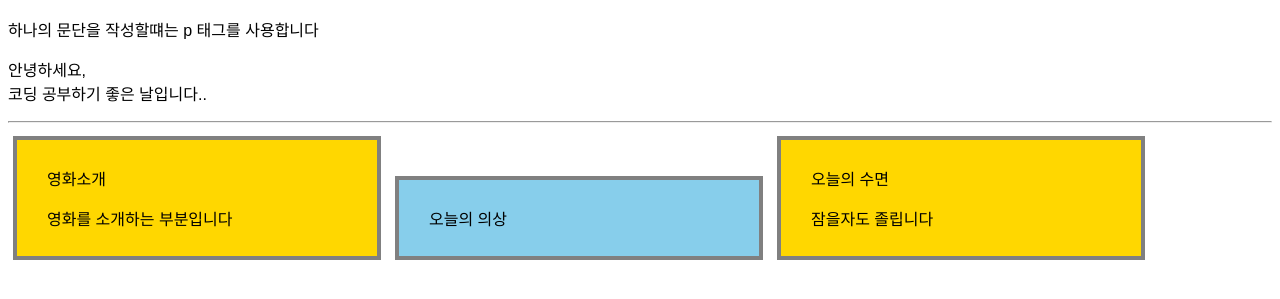
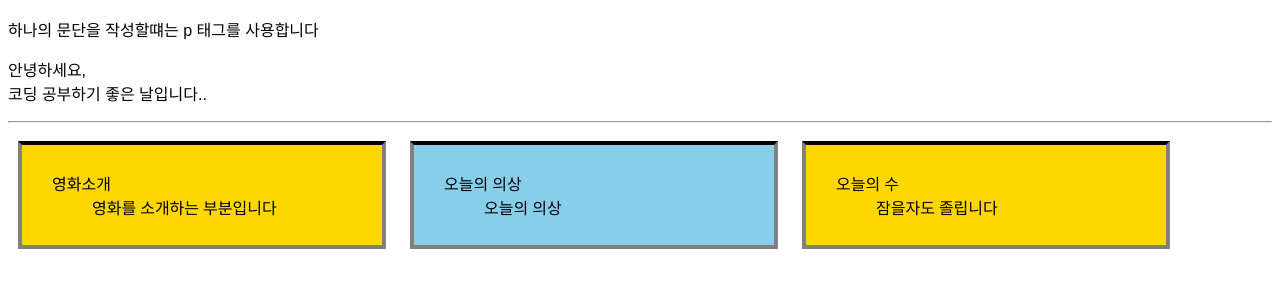
Before and after one commit to KHyeonggi/WebStudy, a plain HTML site: page index.html in a window 1280 px wide. Shown: the part 127-426 px from the top of the page. Drawn offline with Linux system fonts and the light colour scheme.

Commit message:
dl dt dd +

```diff
--- a/index.html
+++ b/index.html
@@ -7,7 +7,7 @@
     <style>
         div{
             display: inline-block;
-            border-top: solid 4px gray;
+            border-top: solid 4px rgb(0, 0, 0);
             border-left: solid 4px gray;
             border-right: solid 4px gray;
             border-bottom: solid 4px gray;
@@ -15,11 +15,7 @@
             padding: 10px 30px 10px 30px;
             width: 300px;
         }
-        div {
 
-            margin: 5px;
-            width: 300px;
-        }
         div.contents{
             background-color: gold;
         }
@@ -36,16 +32,25 @@
     <h2>김형기</h2>
     <p>하나의 문단을 작성할떄는 p 태그를 사용합니다</p>
     <p>안녕하세요,<br>코딩 공부하기 좋은 날입니다..</p>
-     <hr><div class="contents">
-        <p>영화소개</p>
-            <p>영화를 소개하는 부분입니다</p>
-     </div>
-     <div class="ootd">
-        <p>오늘의 의상</p>
-     </div>
-     <div class="contents">
-        <p>오늘의 수면</p>
-        <p>잠을자도 졸립니다</p>
-     </div>
+    <hr>
+    <div class="contents">
+        <dl>
+            <dt>영화소개</dt>
+            <dd>영화를 소개하는 부분입니다</dd>
+        </dl>
+    </div>
+    <div class="ootd">
+        <dl>
+            <dt>오늘의 의상</dt>
+            <dd>오늘의 의상</dd>
+        </dl>
+
+    </div>
+    <div class="contents">
+        <dl>
+            <dt>오늘의 수</dt>
+            <dd>잠을자도 졸립니다</dd>
+        </dl>
+    </div>
 </body>
 </html>
```
